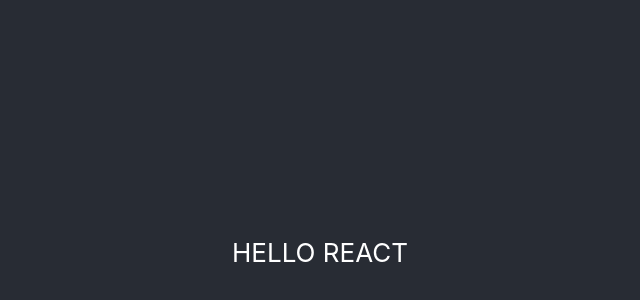
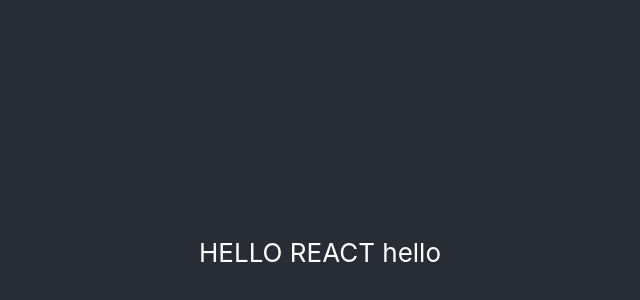
Before and after one commit to Rajasekhar390/sampleprojectjan23, a React (Create React App) app: page / in a window 1280 px wide. Shown: the part 148-448 px from the top of the page, without its empty margins (320-960 px from the left). Built offline with nearby package versions, Linux system fonts and the light colour scheme.

Commit message:
changes in app

```diff
--- a/src/App.js
+++ b/src/App.js
@@ -5,7 +5,7 @@
   return (
     <div className="App">
       <header className="App-header">
-        HELLO REACT
+        HELLO REACT hello
       </header>
     </div>
   );
```
